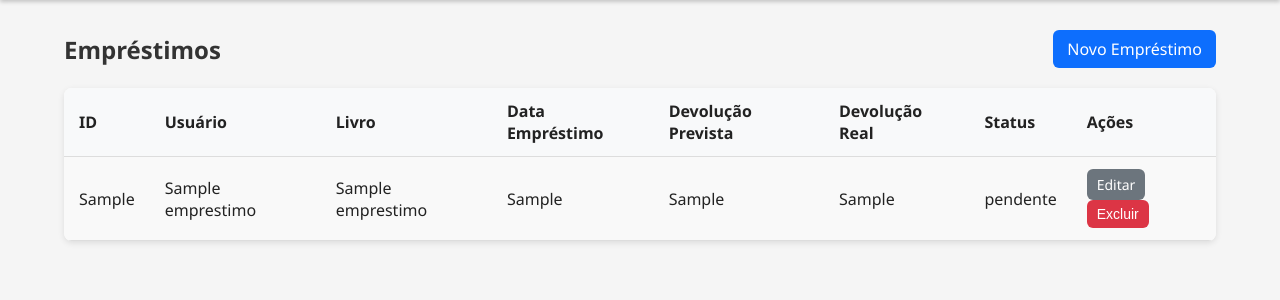
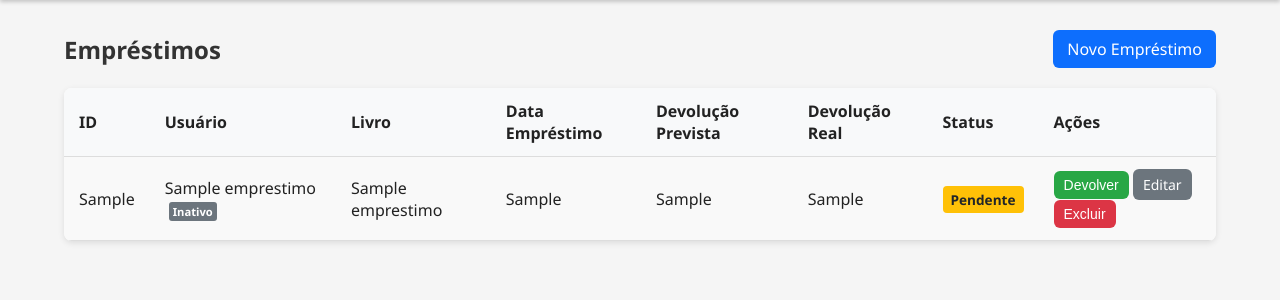
Before and after one commit to marcoscassian/BibliotecaBD, a Flask app: template templates/emprestimos_list.html in a window 1280 px wide. Shown: the part 78-378 px from the top of the page. Run offline with Flask 3, Linux system fonts and the light colour scheme; the template is opened without the code that fills it: most values are stand-ins (such as "Sample title", 1, 10 or a date in 2020); parts of the project's set-up code (start-up, migrations or seed data) failed here and were passed over.

Commit message:
Enhance emprestimos_list.html with status badges
Added conditional classes for overdue and returned loans, and improved status display with badges.

```diff
--- a/templates/emprestimos_list.html
+++ b/templates/emprestimos_list.html
@@ -23,16 +23,38 @@
     </thead>
     <tbody>
     {% for e in emprestimos %}
-        <tr>
+        <tr class="{{ 'emprestimo-atrasado' if e.Status_emprestimo == 'atrasado' else ('emprestimo-devolvido' if e.Status_emprestimo == 'devolvido' else '') }}">
             <td>{{ e.ID_emprestimo }}</td>
-            <td>{{ e.Nome_usuario }}</td>
+            <td>
+                {{ e.Nome_usuario }}
+                {% if e.Usuario_status == 'inativo' %}
+                    <span class="badge badge-inativo-small">Inativo</span>
+                {% endif %}
+            </td>
             <td>{{ e.Titulo }}</td>
             <td>{{ e.Data_emprestimo or '-' }}</td>
             <td>{{ e.Data_devolucao_prevista or '-' }}</td>
             <td>{{ e.Data_devolucao_real or '-' }}</td>
-            <td>{{ e.Status_emprestimo }}</td>
             <td>
+                {% if e.Status_emprestimo == 'pendente' %}
+                    <span class="badge badge-pendente">Pendente</span>
+                {% elif e.Status_emprestimo == 'devolvido' %}
+                    <span class="badge badge-devolvido">Devolvido</span>
+                {% elif e.Status_emprestimo == 'atrasado' %}
+                    <span class="badge badge-atrasado">Atrasado</span>
+                {% else %}
+                    {{ e.Status_emprestimo }}
+                {% endif %}
+            </td>
+            <td>
+                {% if e.Status_emprestimo != 'devolvido' %}
+                <form action="{{ url_for('emprestimos.devolver_emprestimo', id_emprestimo=e.ID_emprestimo) }}" method="post" style="display:inline-block" onsubmit="return confirm('Confirmar devolução deste livro?');">
+                    <button class="botao pequeno sucesso" title="Registrar devolução">Devolver</button>
+                </form>
+                {% endif %}
+
                 <a href="{{ url_for('emprestimos.editar_emprestimo', id_emprestimo=e.ID_emprestimo) }}" class="botao pequeno secundario">Editar</a>
+
                 <form action="{{ url_for('emprestimos.excluir_emprestimo', id_emprestimo=e.ID_emprestimo) }}" method="post" onsubmit="return confirm('Tem certeza que deseja excluir este empréstimo?');" style="display:inline-block">
                     <button class="botao pequeno perigo">Excluir</button>
                 </form>
@@ -41,4 +63,47 @@
     {% endfor %}
     </tbody>
 </table>
+
+<style>
+    .badge {
+        padding: 4px 8px;
+        border-radius: 4px;
+        font-size: 0.85em;
+        font-weight: bold;
+    }
+    .badge-pendente {
+        background-color: #ffc107;
+        color: #212529;
+    }
+    .badge-devolvido {
+        background-color: #28a745;
+        color: white;
+    }
+    .badge-atrasado {
+        background-color: #dc3545;
+        color: white;
+    }
+    .badge-inativo-small {
+        background-color: #6c757d;
+        color: white;
+        font-size: 0.7em;
+        padding: 2px 4px;
+        border-radius: 3px;
+        margin-left: 4px;
+    }
+    .emprestimo-atrasado {
+        background-color: #fff5f5;
+    }
+    .emprestimo-devolvido {
+        background-color: #f0fff4;
+        opacity: 0.8;
+    }
+    .botao.sucesso {
+        background-color: #28a745;
+        color: white;
+    }
+    .botao.sucesso:hover {
+        background-color: #218838;
+    }
+</style>
 {% endblock %}
```
